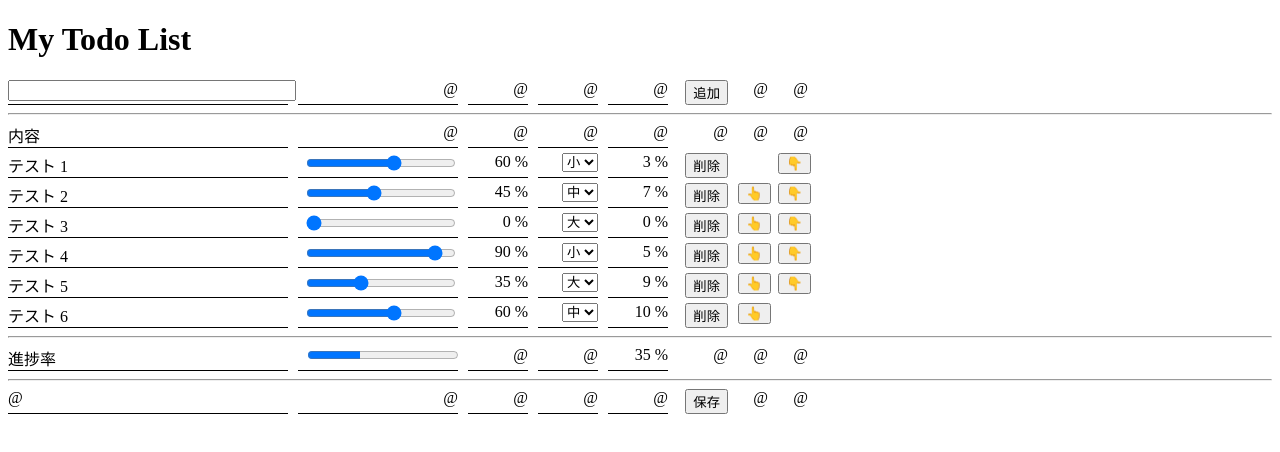
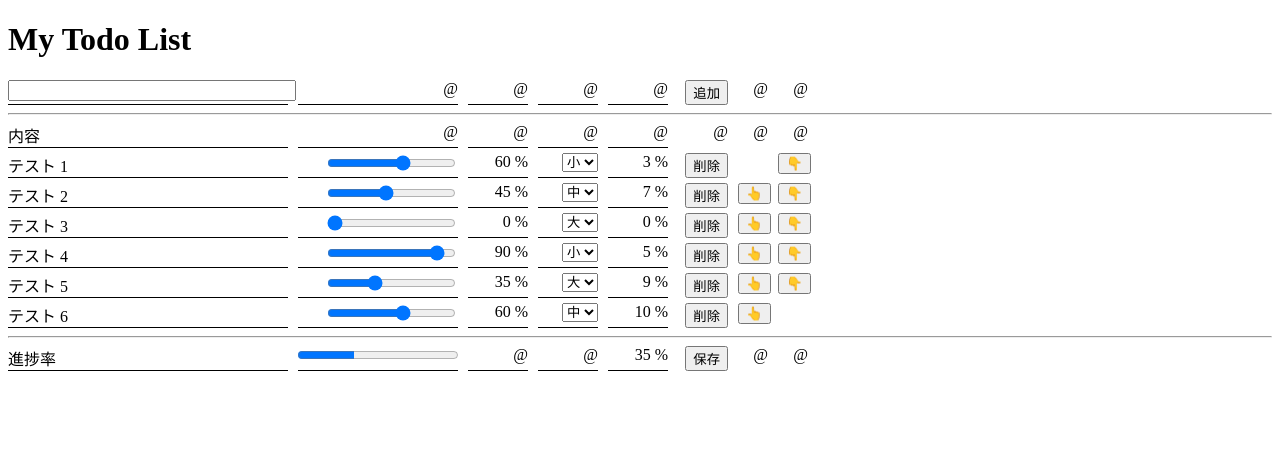
Before and after one commit to naoki-funawatari/my-todo-list, a Vue app: page / in a window 1280 px wide. Shown: the top 452 px of the page. Built offline with nearby package versions, Linux system fonts and the light colour scheme.

Commit message:
feat: コンポーネント分割。

```diff
--- a/src/features/todolits/TodoList.vue
+++ b/src/features/todolits/TodoList.vue
@@ -1,11 +1,12 @@
 <script setup lang="ts">
 import { ref, computed, onBeforeMount } from "vue"
-import WeightSelector from "src/components/WeightSelector.vue"
-import RangeInput from "src/components/RangeInput.vue"
 import { WeightTypes } from "src/types"
 import type { Todo } from "src/types"
 import { todoDefaults } from "src/constants"
+import TodoListForm from "src/features/todolits/TodoListForm.vue"
 import TodoListHeader from "src/features/todolits/TodoListHeader.vue"
+import TodoListItem from "src/features/todolits/TodoListItem.vue"
+import TodoListFooter from "src/features/todolits/TodoListFooter.vue"
 
 const list = ref<Todo[]>([])
 
@@ -15,6 +16,9 @@ onBeforeMount(() => {
 })
 
 const addList = (text: string): void => {
+  if (text === "") {
+    return
+  }
   const id = Math.max(...list.value.map(o => o.id)) + 1
   const order = Math.max(...list.value.map(o => o.order)) + 1
   const item: Todo = { id, text, progress: 0, weight: WeightTypes.Low, order }
@@ -52,66 +56,13 @@ const sorted = computed(() => list.value.sort((a, b) => a.order - b.order))
 
 <template>
   <div>
-    <TodoListHeader :addList="addList" />
+    <TodoListForm @addClick="addList" />
     <hr>
-    <div class="item">
-      <div class="text">内容</div>
-      <div class="progress-bar">@</div>
-      <div class="progress">@</div>
-      <div class="weight">@</div>
-      <div class="proration">@</div>
-      <div class="delete">@</div>
-      <div class="sorting">@</div>
-      <div class="sorting">@</div>
-    </div>
-    <div v-for="item in sorted" class="item">
-      <div class="text">{{item.text}}</div>
-      <div class="progress-bar">
-        <RangeInput v-model="item.progress" />
-      </div>
-      <div class="progress">
-        <span>{{item.progress}} %</span>
-      </div>
-      <div class="weight">
-        <WeightSelector v-model="item.weight" />
-      </div>
-      <div class="proration">{{proration(item.progress, item.weight, true)}} %</div>
-      <div class="delete" @click="deleteItem(item.id)">
-        <button>削除</button>
-      </div>
-      <div class="sorting">
-        <button v-if="item.order!==1" @click="changeOrder('up', item.order)">👆</button>
-      </div>
-      <div class="sorting">
-        <button v-if="item.order!==list.length" @click="changeOrder('down', item.order)">👇</button>
-      </div>
-    </div>
+    <TodoListHeader />
+    <TodoListItem v-for="item in sorted" :item="item" :list="sorted" :proration="proration" @deleteClick="deleteItem"
+      @orderClick="changeOrder" />
     <hr>
-    <div class="item">
-      <div class="text">進捗率</div>
-      <div class="progress-bar">
-        <progress max="100" :value="overallProgress"></progress>
-      </div>
-      <div class="progress">@</div>
-      <div class="weight">@</div>
-      <div class="proration">{{overallProgress}} %</div>
-      <div class="delete">@</div>
-      <div class="sorting">@</div>
-      <div class="sorting">@</div>
-    </div>
-    <hr>
-    <div class="item">
-      <div class="text">@</div>
-      <div class="progress-bar">@</div>
-      <div class="progress">@</div>
-      <div class="weight">@</div>
-      <div class="proration">@</div>
-      <div class="delete">
-        <button @click="registerProgress">保存</button>
-      </div>
-      <div class="sorting">@</div>
-      <div class="sorting">@</div>
-    </div>
+    <TodoListFooter :overallProgress="overallProgress" @registerClick="registerProgress" />
   </div>
 </template>
 
--- /dev/null
+++ b/src/features/todolits/TodoListFooter.vue
@@ -0,0 +1,32 @@
+<script setup lang="ts">
+defineProps({
+  overallProgress: {
+    type: Number,
+    required: true
+  },
+})
+
+const emits = defineEmits<{ (event: 'registerClick'): void }>()
+const onRegisterClick = () => emits("registerClick")
+</script>
+
+<template>
+  <div class="item">
+    <div class="text">進捗率</div>
+    <div class="progress-bar">
+      <progress max="100" :value="overallProgress"></progress>
+    </div>
+    <div class="progress">@</div>
+    <div class="weight">@</div>
+    <div class="proration">{{overallProgress}} %</div>
+    <div class="delete">
+      <button @click="onRegisterClick">保存</button>
+    </div>
+    <div class="sorting">@</div>
+    <div class="sorting">@</div>
+  </div>
+</template>
+
+<style lang="scss" scoped>
+
+</style>
--- /dev/null
+++ b/src/features/todolits/TodoListForm.vue
@@ -0,0 +1,31 @@
+<script setup lang="ts">
+import { ref } from "vue"
+import TextInput from "src/components/TextInput.vue"
+
+const input = ref<string>("")
+
+const emits = defineEmits<{ (event: 'addClick', text: string): void }>()
+const onAddClick = () => {
+  emits("addClick", input.value)
+  input.value = ""
+}
+</script>
+
+<template>
+  <div class="item">
+    <div class="text">
+      <TextInput type="text" v-model="input" />
+    </div>
+    <div class="progress-bar">@</div>
+    <div class="progress">@</div>
+    <div class="weight">@</div>
+    <div class="proration">@</div>
+    <div class="delete"><button @click="onAddClick">追加</button></div>
+    <div class="sorting">@</div>
+    <div class="sorting">@</div>
+  </div>
+</template>
+
+<style lang="scss" scoped>
+
+</style>
--- a/src/features/todolits/TodoListHeader.vue
+++ b/src/features/todolits/TodoListHeader.vue
@@ -1,35 +1,13 @@
-<script setup lang="ts">
-import { ref, PropType } from "vue"
-import TextInput from "src/components/TextInput.vue"
-
-const { addList } = defineProps({
-  addList: {
-    type: Function as PropType<(text: string) => void>,
-    required: true
-  }
-})
-
-const input = ref<string>("")
-
-const handleAddClick = () => {
-  if (input.value === "") {
-    return
-  }
-  addList(input.value)
-  input.value = ""
-}
-</script>
+<script setup lang="ts"></script>
 
 <template>
   <div class="item">
-    <div class="text">
-      <TextInput type="text" v-model="input" />
-    </div>
+    <div class="text">内容</div>
     <div class="progress-bar">@</div>
     <div class="progress">@</div>
     <div class="weight">@</div>
     <div class="proration">@</div>
-    <div class="delete"><button @click="handleAddClick">追加</button></div>
+    <div class="delete">@</div>
     <div class="sorting">@</div>
     <div class="sorting">@</div>
   </div>
--- /dev/null
+++ b/src/features/todolits/TodoListItem.vue
@@ -0,0 +1,61 @@
+<script setup lang="ts">
+import { PropType } from 'vue';
+import { Todo } from 'src/types';
+import WeightSelector from "src/components/WeightSelector.vue"
+import RangeInput from "src/components/RangeInput.vue"
+
+defineProps({
+  item: {
+    type: Object as PropType<Todo>,
+    required: true
+  },
+  list: {
+    type: Object as PropType<Todo[]>,
+    required: true
+  },
+  proration: {
+    type: Function as PropType<(progress: number, weight: number, trunc: boolean) => number>,
+    required: true
+  },
+})
+
+const emits = defineEmits<{
+  (event: 'deleteClick', id: number): void,
+  (event: 'orderClick', type: "up" | "down", currentOrder: number): void
+}>()
+const onDeleteClick = (id: number) => {
+  emits("deleteClick", id)
+}
+const onOrderClick = (type: "up" | "down", currentOrder: number) => {
+  emits('orderClick', type, currentOrder)
+}
+</script>
+
+<template>
+  <div class="item">
+    <div class="text">{{item.text}}</div>
+    <div class="progress-bar">
+      <RangeInput v-model="item.progress" />
+    </div>
+    <div class="progress">
+      <span>{{item.progress}} %</span>
+    </div>
+    <div class="weight">
+      <WeightSelector v-model="item.weight" />
+    </div>
+    <div class="proration">{{proration(item.progress, item.weight, true)}} %</div>
+    <div class="delete" @click="onDeleteClick(item.id)">
+      <button>削除</button>
+    </div>
+    <div class="sorting">
+      <button v-if="item.order!==1" @click="onOrderClick('up', item.order)">👆</button>
+    </div>
+    <div class="sorting">
+      <button v-if="item.order!==list.length" @click="onOrderClick('down', item.order)">👇</button>
+    </div>
+  </div>
+</template>
+
+<style lang="scss" scoped>
+
+</style>
```
